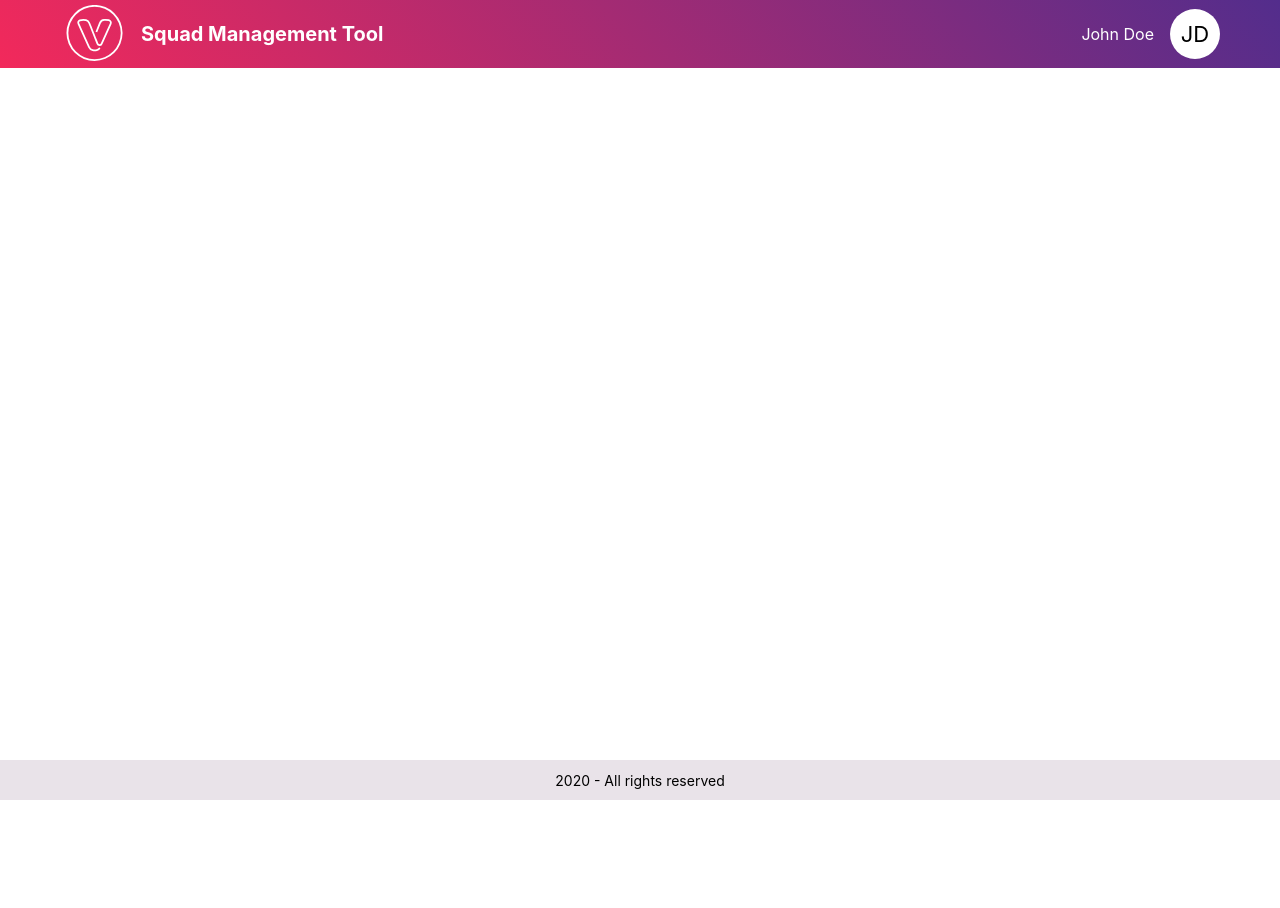
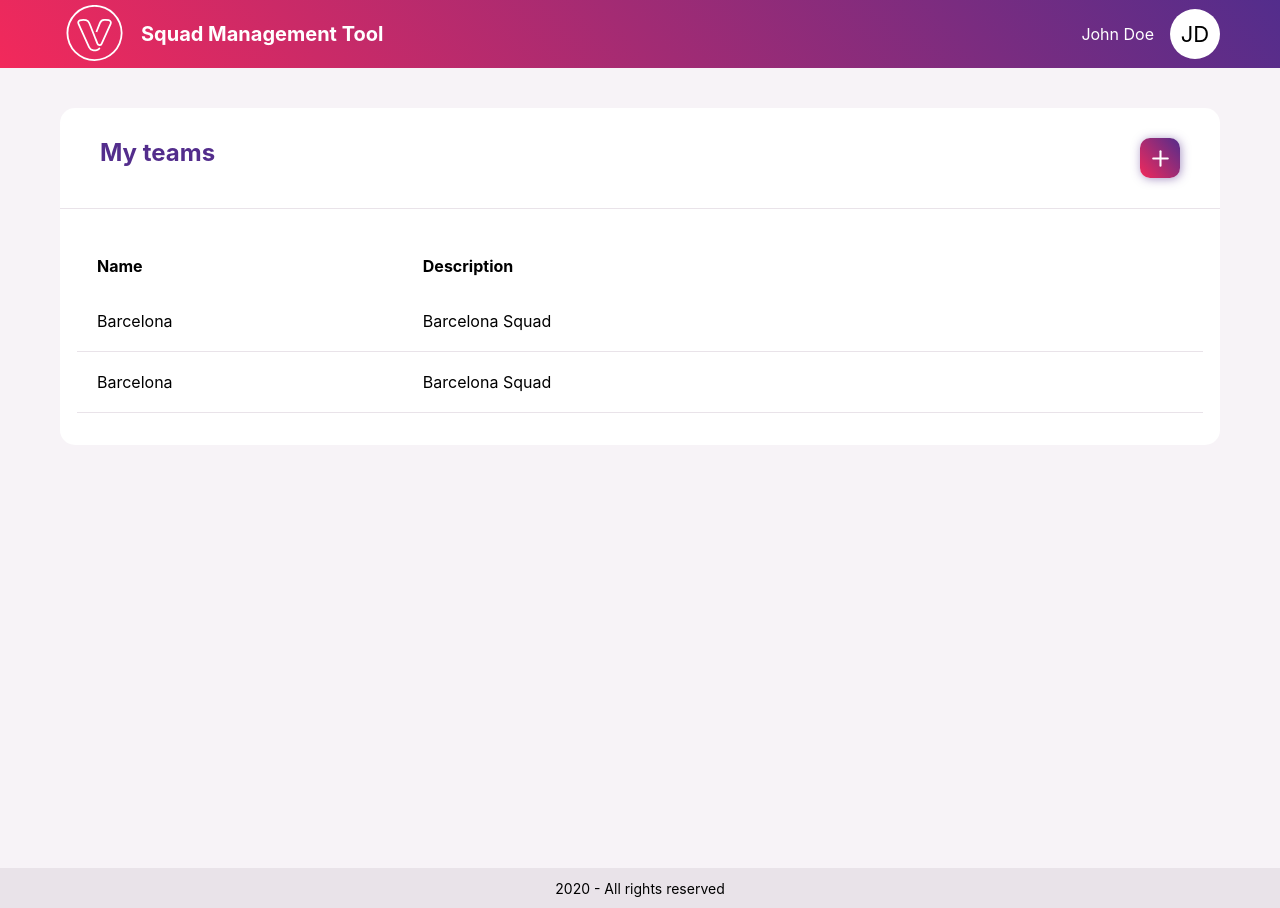
Before and after one commit to Gustavochagas/squad-managemente-tool, a React (Create React App) app: page / in a window 1280 px wide. Before the commit the page ends 800 px from the top, so only its background shows below. Built offline with nearby package versions, Linux system fonts and the light colour scheme.

Commit message:
feat: added table

```diff
--- a/package.json
+++ b/package.json
@@ -13,6 +13,7 @@
     "node-sass": "4.14.1",
     "react": "^17.0.1",
     "react-dom": "^17.0.1",
+    "react-icons": "^3.11.0",
     "react-scripts": "4.0.1",
     "typescript": "^4.0.3",
     "web-vitals": "^0.2.4"
--- a/src/App.tsx
+++ b/src/App.tsx
@@ -1,11 +1,13 @@
 import React from 'react';
 import Footer from './components/Footer/Footer';
 import Header from './components/Header/Header';
+import LandingPage from './pages/LandingPage/LandingPage';
 
 function App() {
   return (
     <div className="App">
       <Header />
+      <LandingPage />
       <Footer />
     </div>
   );
--- a/src/components/Footer/Footer.scss
+++ b/src/components/Footer/Footer.scss
@@ -4,9 +4,7 @@
   background-color: $gray-dark;
   text-align: center;
   padding: 0.625rem;
-  position: absolute;
   width: 100%;
-  bottom: 0;
   .footer-description {
     font-size: 0.875rem;
   }
--- a/src/components/Header/Header.scss
+++ b/src/components/Header/Header.scss
@@ -3,6 +3,8 @@
 
 .header {
   width: 100%;
+  position: sticky;
+  top: 0;
   display: flex;
   justify-content: space-between;
   padding: 0.3125rem 3.75rem;
--- /dev/null
+++ b/src/pages/LandingPage/LandingPage.scss
@@ -0,0 +1,50 @@
+@import '../../assets/styles/variables';
+
+.landing-page {
+  background-color: $gray-light;
+  width: 100%;
+  height: 100vh;
+  padding: 40px 60px;
+
+  .table-teams {
+    width: 100%;
+    tbody, thead {
+      display: grid;
+    }
+    .table-header {
+      padding: 0 20px;
+      display: flex;
+      justify-content: flex-start;
+      text-align: left;
+      .table-header__item {
+        padding: 15px 0;
+        &:first-child {
+          width: 30%;
+        }
+        &:last-child {
+          width: 70%;
+        }
+      }
+    }
+    .table-body {
+      padding: 20px;
+      display: flex;
+      justify-content: flex-start;
+      text-align: left;
+      border-bottom: 1px solid $gray-dark;
+      transition: all .2s ease-in-out;
+      .table-body__item {
+        &:first-child {
+          width: 30%;
+        }
+        &:last-child {
+          width: 70%;
+        }
+      }
+      &:hover {
+        background-color: rgba(#b2417f, .2);
+        color: #b2417f;
+      }
+    }
+  }
+}
--- /dev/null
+++ b/src/pages/LandingPage/LandingPage.tsx
@@ -0,0 +1,32 @@
+import React from 'react';
+import Card from '../../components/Card/Card';
+import './LandingPage.scss';
+
+const LandingPage = () => {
+  return (
+    <div className="landing-page">
+      <Card title="My teams" action>
+        <table className="table-teams">
+          <thead>
+            <tr className="table-header">
+              <th className="table-header__item">Name</th>
+              <th className="table-header__item">Description</th>
+            </tr>
+          </thead>
+          <tbody>
+            <tr className="table-body">
+              <td className="table-body__item">Barcelona</td>
+              <td className="table-body__item">Barcelona Squad</td>
+            </tr>
+            <tr className="table-body">
+              <td className="table-body__item">Barcelona</td>
+              <td className="table-body__item">Barcelona Squad</td>
+            </tr>
+          </tbody>
+        </table>
+      </Card>
+    </div>
+  )
+}
+
+export default LandingPage;
```
Also changed, not shown: 2 other files (tests, documents, lock files or other folders).
